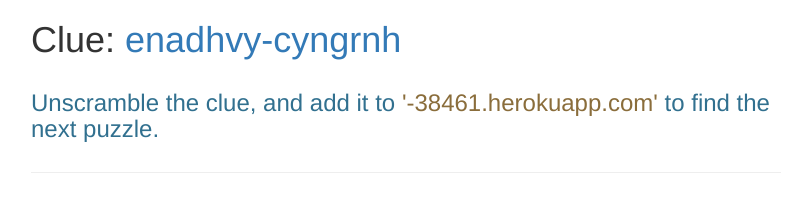
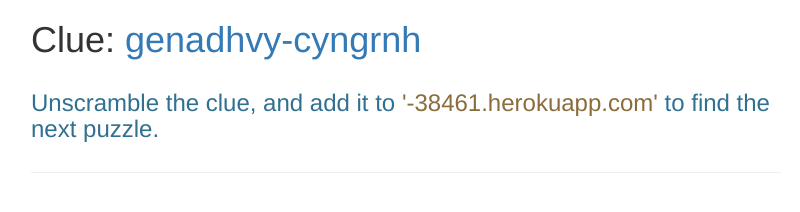
Before and after one commit to danceoval/crypto1, a website: page index.html in a window 1280 px wide. Shown: the whole page, without its empty margins (234-1034 px from the left). Drawn offline with nearby package versions, Linux system fonts and the light colour scheme.

Commit message:
fix typo

```diff
--- a/index.html
+++ b/index.html
@@ -14,7 +14,7 @@
 				</figure>
 
 				<section class="col-md-8">
-					<h1>Clue: <span class='text-primary'>enadhvy-cyngrnh</span></h1>
+					<h1>Clue: <span class='text-primary'>genadhvy-cyngrnh</span></h1>
 				</section>
 
 				<figure class="col-md-2">
```
